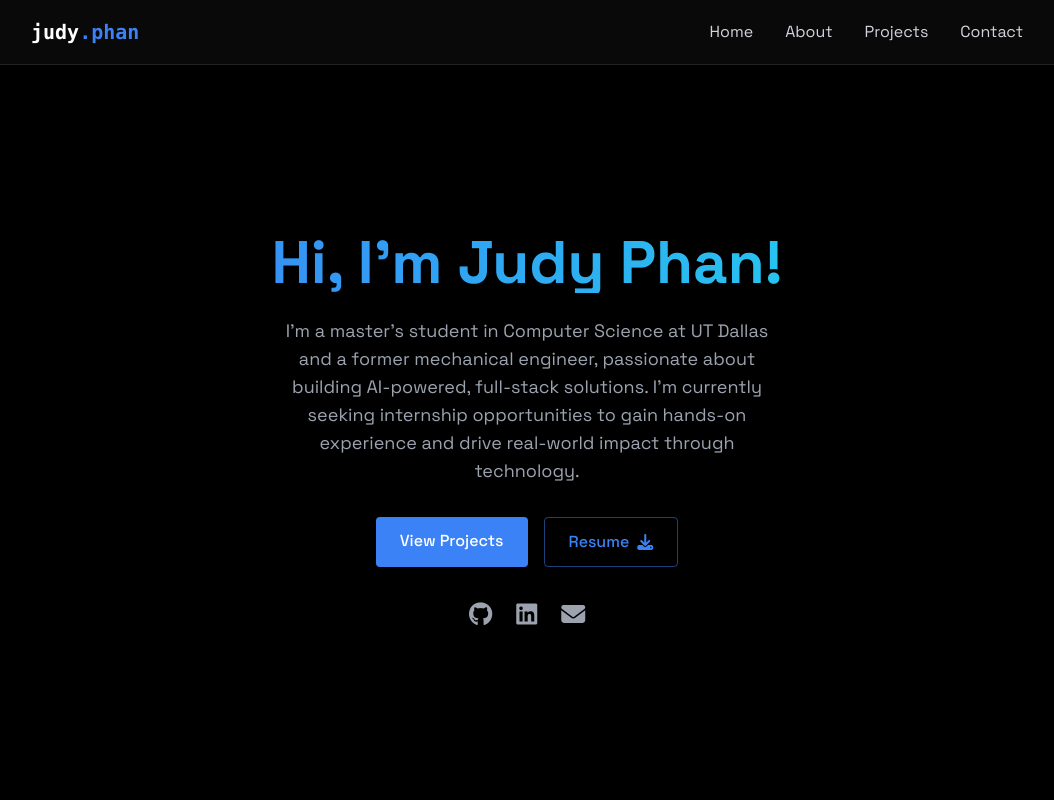
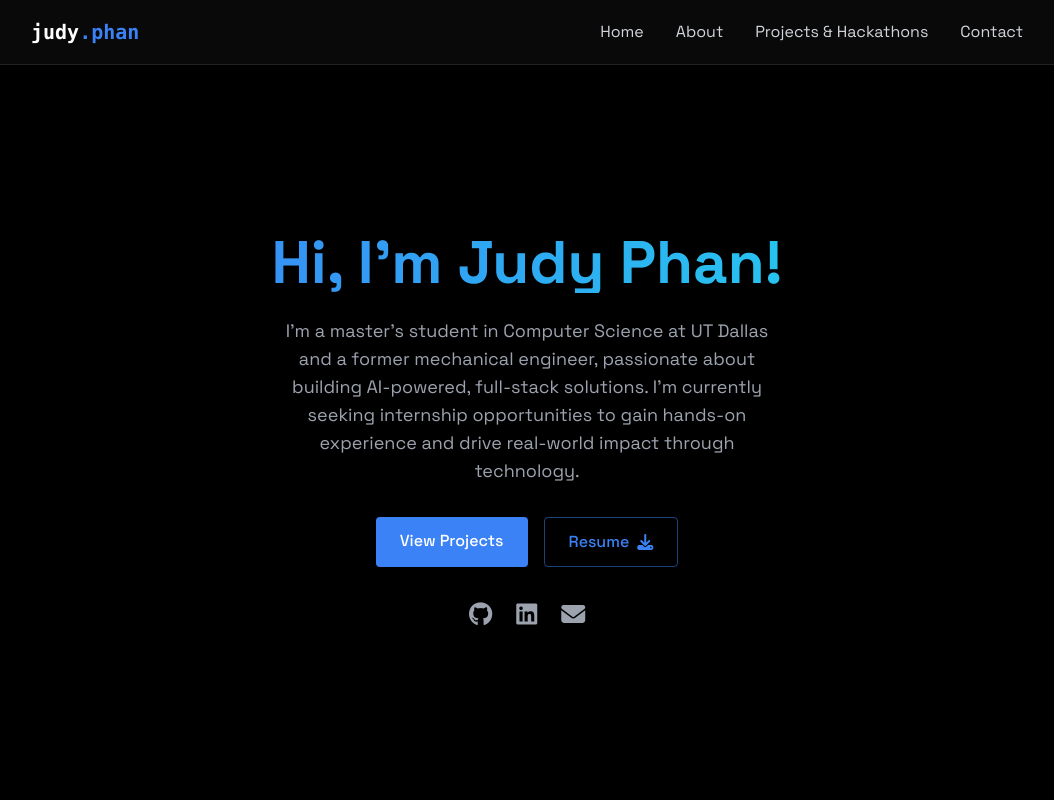
Before and after one commit to judyphantx/judy-portfolio, a React (Vite) app: page / in a window 1280 px wide. Shown: the top 800 px of the page, without its empty margins (113-1167 px from the left). Built offline with nearby package versions, Linux system fonts and the light colour scheme; no server answers.

Commit message:
updated navbar

```diff
--- a/src/components/MobileMenu.jsx
+++ b/src/components/MobileMenu.jsx
@@ -52,20 +52,7 @@ export const MobileMenu = ({ menuOpen, setMenuOpen }) => {
                   }
               `}
         >
-          Projects
-        </a>
-        <a
-          href="#projects"
-          onClick={() => setMenuOpen(false)}
-          className={`text-xl sm:text-2xl font-semibold text-white my-3 sm:my-4 transform transition-transform duration-300 touch-manipulation select-none active:scale-95
-                  ${
-                    menuOpen
-                      ? "opacity-100 translate-y-0"
-                      : "opacity-0 translate-y-5"
-                  }
-              `}
-        >
-          Hackathons
+          Projects & Hackathons
         </a>
         <a
           href="#contact"
--- a/src/components/Navbar.jsx
+++ b/src/components/Navbar.jsx
@@ -39,7 +39,7 @@ export const Navbar = ({ menuOpen, setMenuOpen }) => {
               href="#projects"
               className="text-gray-300 hover:text-white transition-colors touch-manipulation"
             >
-              Projects
+              Projects & Hackathons
             </a>
             <a
               href="#contact"
```
